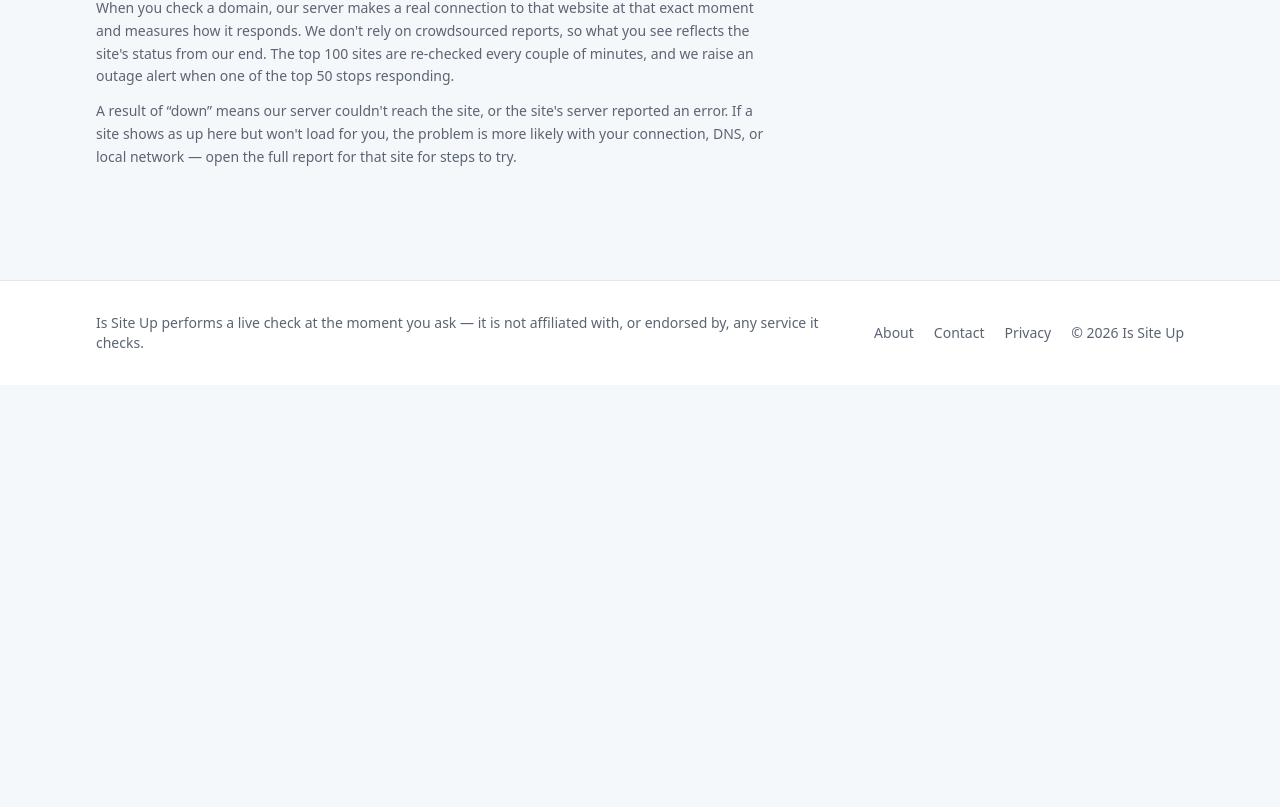
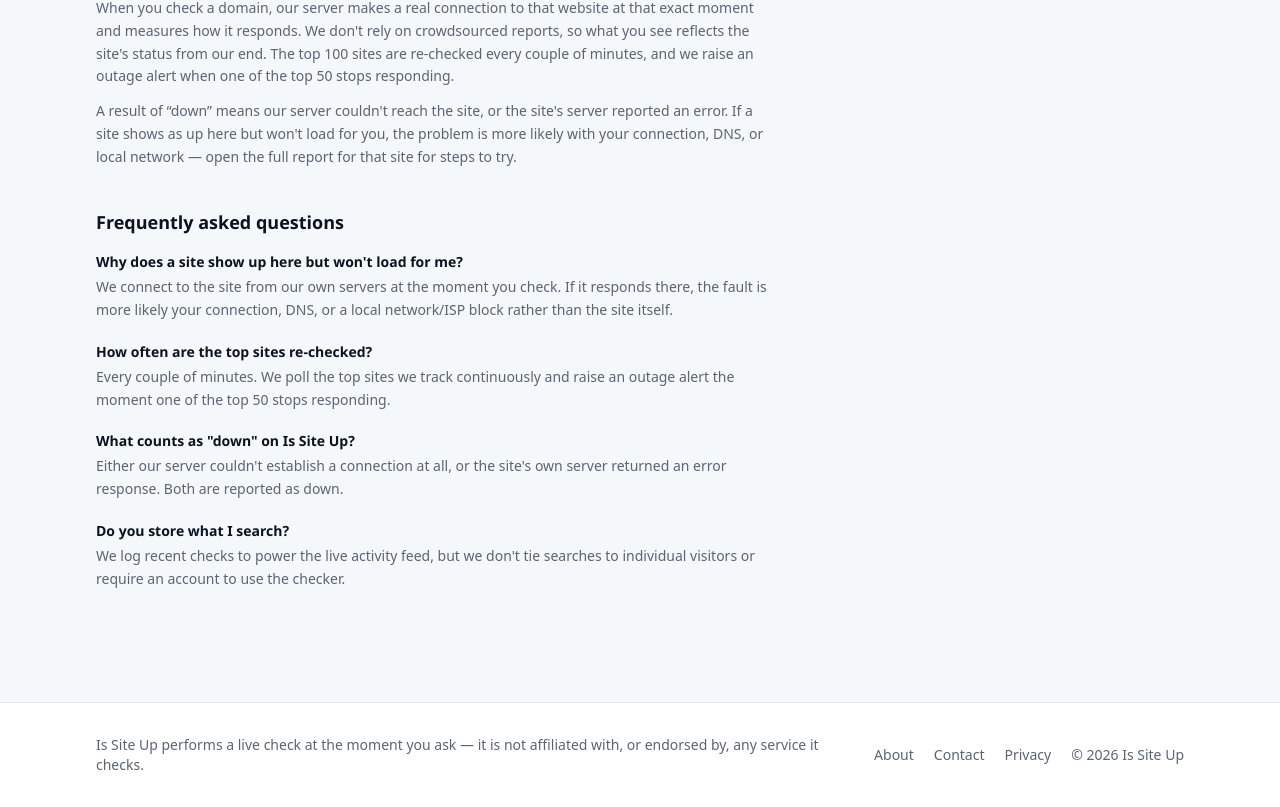
Before and after one commit to cyberinc101-stack/websitedownup, a Next.js app: page / in a window 1280 px wide. Shown: the part 1533-2340 px from the top of the page. Before the commit the page ends 1918 px from the top, so only its background shows below. Built offline with nearby package versions, Linux system fonts and the light colour scheme; no server answers.

Commit message:
Add up/down favicon and homepage FAQ section

```diff
--- a/app/page.tsx
+++ b/app/page.tsx
@@ -7,7 +7,7 @@
  *          site cards                         | Having problems right now
  *                                             | ad
  *                                             | Recently checked (10)
- *   Then: in-content ad + supporting copy.
+ *   Then: in-content ad + supporting copy + FAQ.
  *
  * Mobile: rails stack under their content, and a copy of "Having problems"
  * shows above the site cards so it isn't buried.
@@ -29,6 +29,7 @@ import ProblemsBox from "@/components/home/ProblemsBox";
 import LiveFeed from "@/components/home/LiveFeed";
 import PopularSitesExplorer from "@/components/home/PopularSitesExplorer";
 import { PopularStatusProvider } from "@/components/home/PopularStatusProvider";
+import FaqSection from "@/components/home/FaqSection";
 import { getPopularSnapshot } from "@/lib/server/popularStatus";
 import { getRecentActivity, runMonitorTick } from "@/lib/activity/checkActivity";
 import { SITE_NAME } from "@/lib/config/site";
@@ -105,6 +106,8 @@ export default async function HomePage() {
             the full report for that site for steps to try.
           </p>
         </section>
+
+        <FaqSection />
       </div>
     </PopularStatusProvider>
   );
--- /dev/null
+++ b/components/home/FaqSection.tsx
@@ -0,0 +1,40 @@
+import { SITE_NAME } from "@/lib/config/site";
+
+const FAQS = [
+  {
+    q: "Why does a site show up here but won't load for me?",
+    a: `We connect to the site from our own servers at the moment you check. If it responds there, the fault is more likely your connection, DNS, or a local network/ISP block rather than the site itself.`,
+  },
+  {
+    q: "How often are the top sites re-checked?",
+    a: `Every couple of minutes. We poll the top sites we track continuously and raise an outage alert the moment one of the top 50 stops responding.`,
+  },
+  {
+    q: `What counts as "down" on ${SITE_NAME}?`,
+    a: `Either our server couldn't establish a connection at all, or the site's own server returned an error response. Both are reported as down.`,
+  },
+  {
+    q: "Do you store what I search?",
+    a: `We log recent checks to power the live activity feed, but we don't tie searches to individual visitors or require an account to use the checker.`,
+  },
+];
+
+export default function FaqSection() {
+  return (
+    <section className="mt-10 max-w-2xl">
+      <h2 className="font-display text-lg font-bold text-ink mb-4">
+        Frequently asked questions
+      </h2>
+      <div className="space-y-5">
+        {FAQS.map((item) => (
+          <div key={item.q}>
+            <h3 className="font-display text-sm font-semibold text-ink mb-1">
+              {item.q}
+            </h3>
+            <p className="text-sm text-muted leading-relaxed">{item.a}</p>
+          </div>
+        ))}
+      </div>
+    </section>
+  );
+}
```
Also changed, not shown: app/icon.svg.
